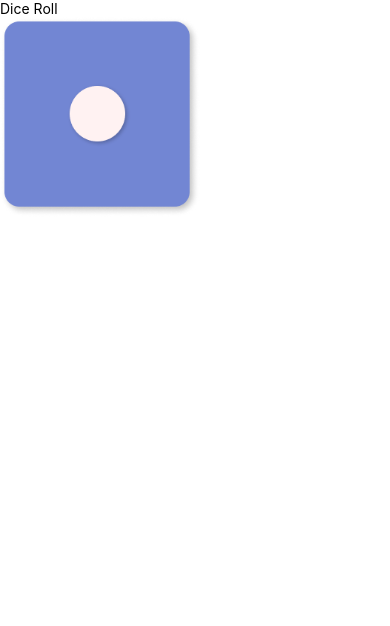
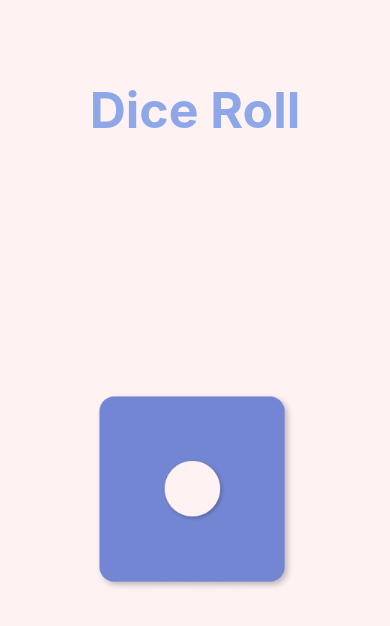
Before and after one commit to dhawal-793/DiceRoll, a React Native app: screen / in a window 390 px wide. Shown: the top 626 px of the page. Built offline with nearby package versions, Linux system fonts and the light colour scheme.

Commit message:
Added styles for the elements.

```diff
--- a/src/App.tsx
+++ b/src/App.tsx
@@ -32,11 +32,11 @@ const Dice = ({ imageUrl }: DiceProps): JSX.Element => {
 
 function App(): JSX.Element {
   return (
-    <SafeAreaView>
-      <Text>
+    <SafeAreaView style={styles.container}>
+      <Text style={styles.heading}>
         Dice Roll
       </Text>
-      <View>
+      <View style={styles.diceContainer}>
         <Dice imageUrl={dice1} />
       </View>
     </SafeAreaView>
@@ -44,10 +44,43 @@ function App(): JSX.Element {
 }
 
 const styles = StyleSheet.create({
+  container: {
+    flex: 1,
+    alignItems: "center",
+    backgroundColor: '#FFF2F2',
+  },
+  heading: {
+    color: '#8EA7E9',
+    fontSize: 50,
+    fontWeight: 'bold',
+    textAlign: 'center',
+    marginTop: 80,
+  },
+  diceContainer: {
+    flex: 1,
+    alignItems: "center",
+    justifyContent: 'center',
+  },
   diceImage: {
     width: 200,
     height: 200,
-  }
+  },
+  button: {
+    width: 180,
+    marginTop: 50,
+    marginHorizontal: 'auto',
+    borderWidth: 2,
+    borderRadius: 10,
+    borderColor: '#8EA7E9',
+    paddingVertical: 4,
+    paddingHorizontal: 8,
+  },
+  buttonText: {
+    textAlign: 'center',
+    fontSize: 18,
+    fontWeight: '700',
+    color: '#8EA7E9',
+  },
 })
 
 export default App;
```
